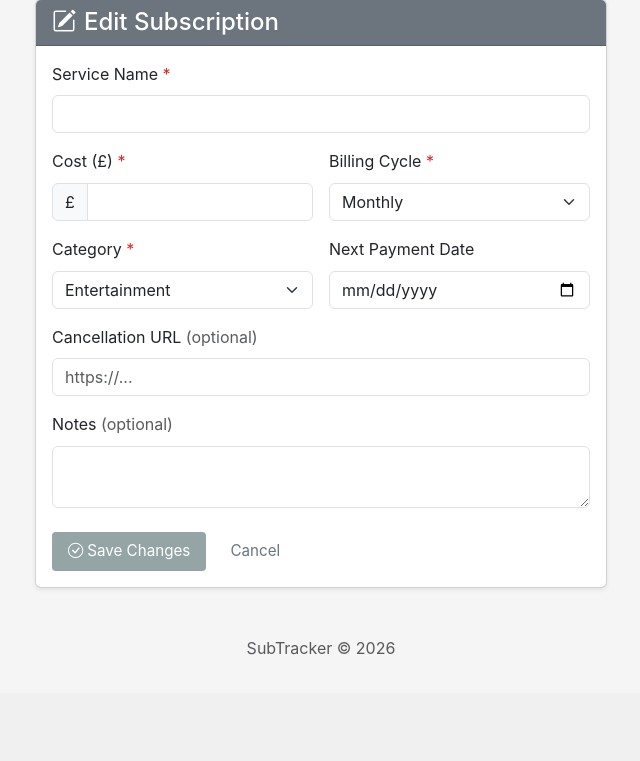
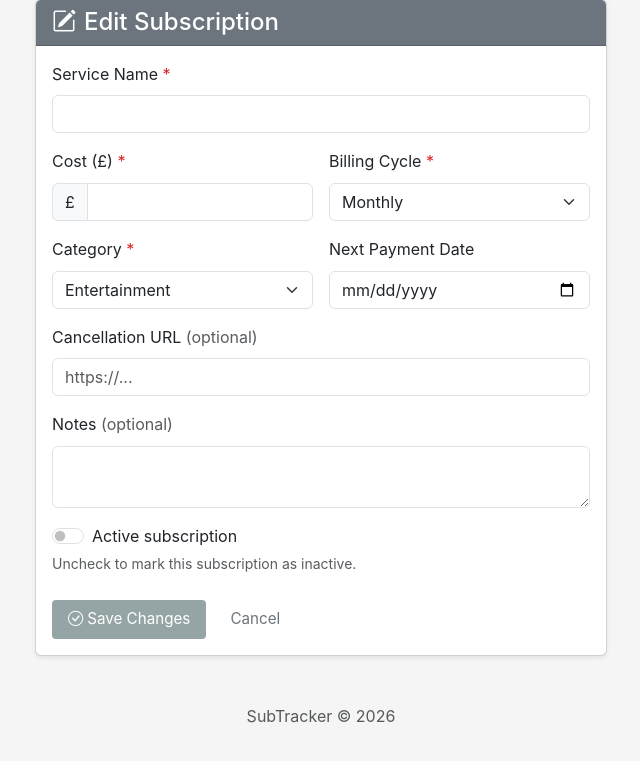
Before and after one commit to SAK-Dev21/subscription-tracker, a Flask app: template app/templates/subscriptions/edit.html in a window 1280 px wide. Shown: the part 147-908 px from the top of the page, without its empty margins (319-959 px from the left). Before the commit the page ends 802 px from the top, so only its background shows below. Run offline with Flask 3, Linux system fonts and the light colour scheme; the template is opened without the code that fills it, so the values that code supplies are empty.

Commit message:
Fix: Added Active status toggle for each subscription to determine whether a subscription is active or not.

```diff
--- a/app/subscriptions/routes.py
+++ b/app/subscriptions/routes.py
@@ -89,6 +89,7 @@ def edit(id):
         subscription.category = category
         subscription.cancellation_url = cancellation_url
         subscription.notes = notes
+        subscription.is_active = request.form.get('is_active') == 'on'
 
         if next_payment_date_str:
             subscription.next_payment_date = datetime.strptime(next_payment_date_str, '%Y-%m-%d').date()
--- a/app/templates/subscriptions/edit.html
+++ b/app/templates/subscriptions/edit.html
@@ -64,9 +64,18 @@
                                placeholder="https://...">
                     </div>
 
-                    <div class="mb-4">
+                    <div class="mb-3">
                         <label for="notes" class="form-label">Notes <span class="text-muted">(optional)</span></label>
                         <textarea class="form-control" id="notes" name="notes" rows="2">{{ subscription.notes or '' }}</textarea>
+                    </div>
+
+                    <div class="mb-4">
+                        <div class="form-check form-switch">
+                            <input class="form-check-input" type="checkbox" id="is_active" name="is_active"
+                                   {% if subscription.is_active %}checked{% endif %}>
+                            <label class="form-check-label" for="is_active">Active subscription</label>
+                        </div>
+                        <div class="form-text">Uncheck to mark this subscription as inactive.</div>
                     </div>
 
                     <div class="d-flex gap-2">
```
